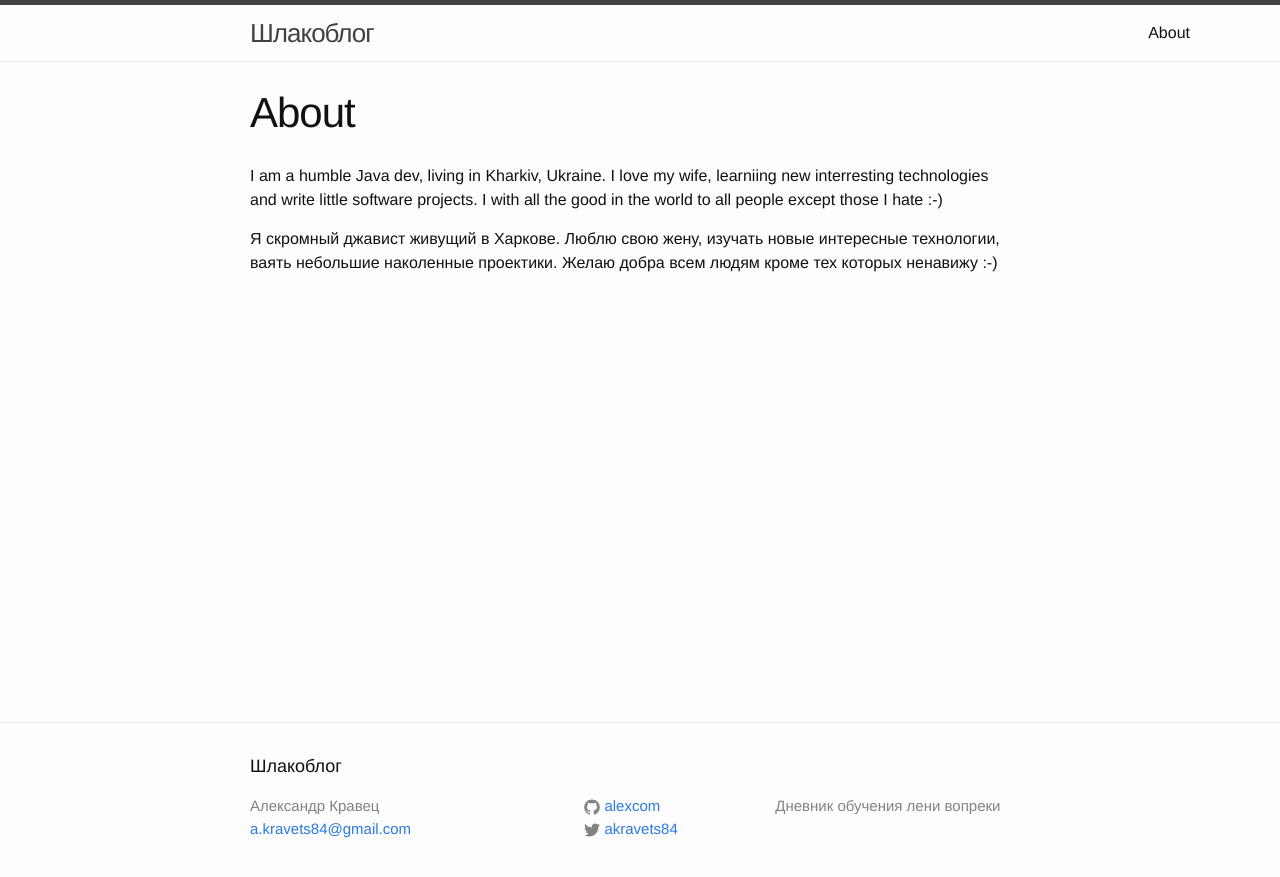
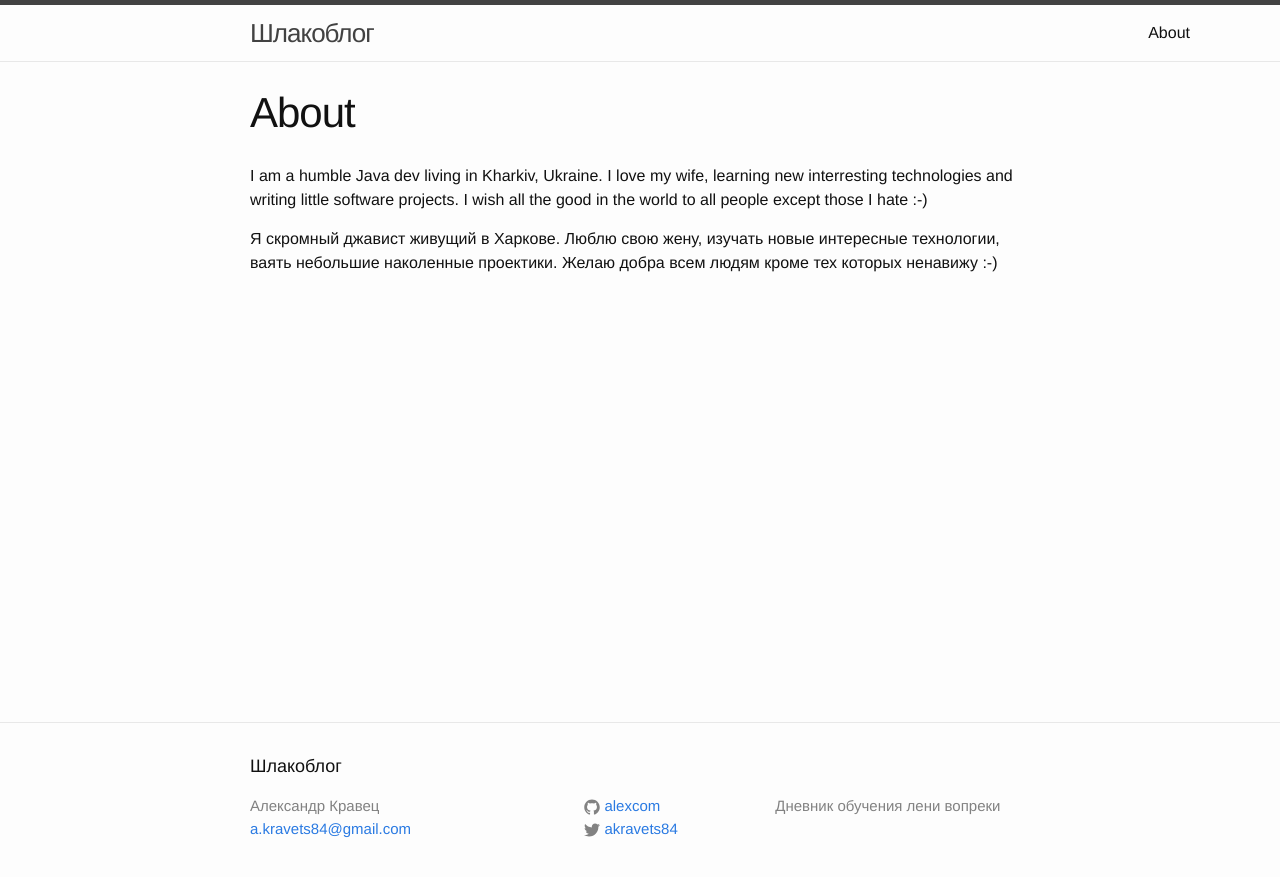
Before and after one commit to alexcom/alexcom.github.io, a Jekyll site: the page built from about.md, in a window 1280 px wide. Shown: the top 877 px of the page. Built offline with Jekyll 4.4.1, drawn with Linux system fonts in a browser that asks for light colours.

Commit message:
about again

```diff
--- a/about.md
+++ b/about.md
@@ -4,9 +4,9 @@ title: About
 permalink: /about/
 ---
 
-I am a  humble Java dev, living in Kharkiv, Ukraine.
-I love my wife, learniing new interresting technologies and write little software projects.
-I with all the good in the world to all people except those I hate :-)
+I am a  humble Java dev living in Kharkiv, Ukraine.
+I love my wife, learning new interresting technologies and writing little software projects.
+I wish all the good in the world to all people except those I hate :-)
 
 Я скромный джавист живущий в Харкове.
 Люблю свою жену, изучать новые интересные технологии, ваять небольшие наколенные проектики.
```
